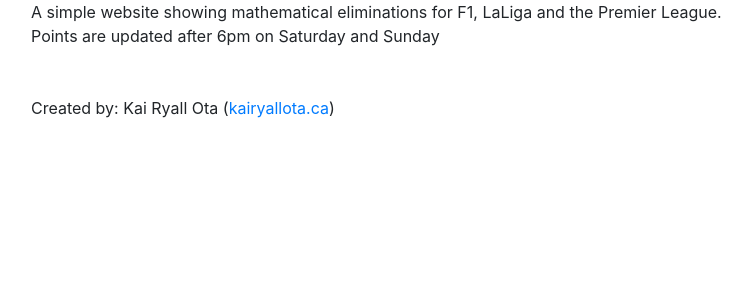
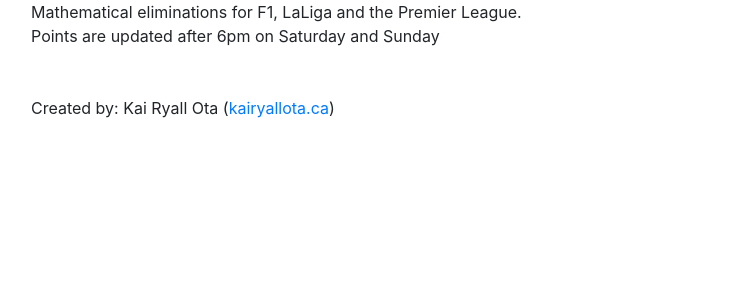
Before and after one commit to kaiRO99/Championship_Status, a Django app: page / in a window 1280 px wide. Shown: the part 56-356 px from the top of the page, without its empty margins (54-802 px from the left). Run offline with Django 5.2, Linux system fonts and the light colour scheme; some libraries are stand-ins or nearby versions.

Commit message:
added screenshots

```diff
--- a/already_over/templates/base.html
+++ b/already_over/templates/base.html
@@ -46,8 +46,7 @@
     <div class="container">
       {% block content %}
       <p>
-        A simple website showing mathematical eliminations for F1, LaLiga and
-        the Premier League.<br />
+        Mathematical eliminations for F1, LaLiga and the Premier League.<br />
         Points are updated after 6pm on Saturday and Sunday
         <br />
         <br />
--- a/already_over_project/settings.py
+++ b/already_over_project/settings.py
@@ -104,7 +104,7 @@
     },
 ]
 
-ALLOWED_HOSTS = [".awsapprunner.com"]
+ALLOWED_HOSTS = [".awsapprunner.com",'127.0.0.1']
 
 # Internationalization
 # https://docs.djangoproject.com/en/5.1/topics/i18n/
```
Also changed, not shown: assets/f1.JPG (added), assets/home.JPG (added), assets/laliga.JPG (added), assets/premier_league.JPG (added).
